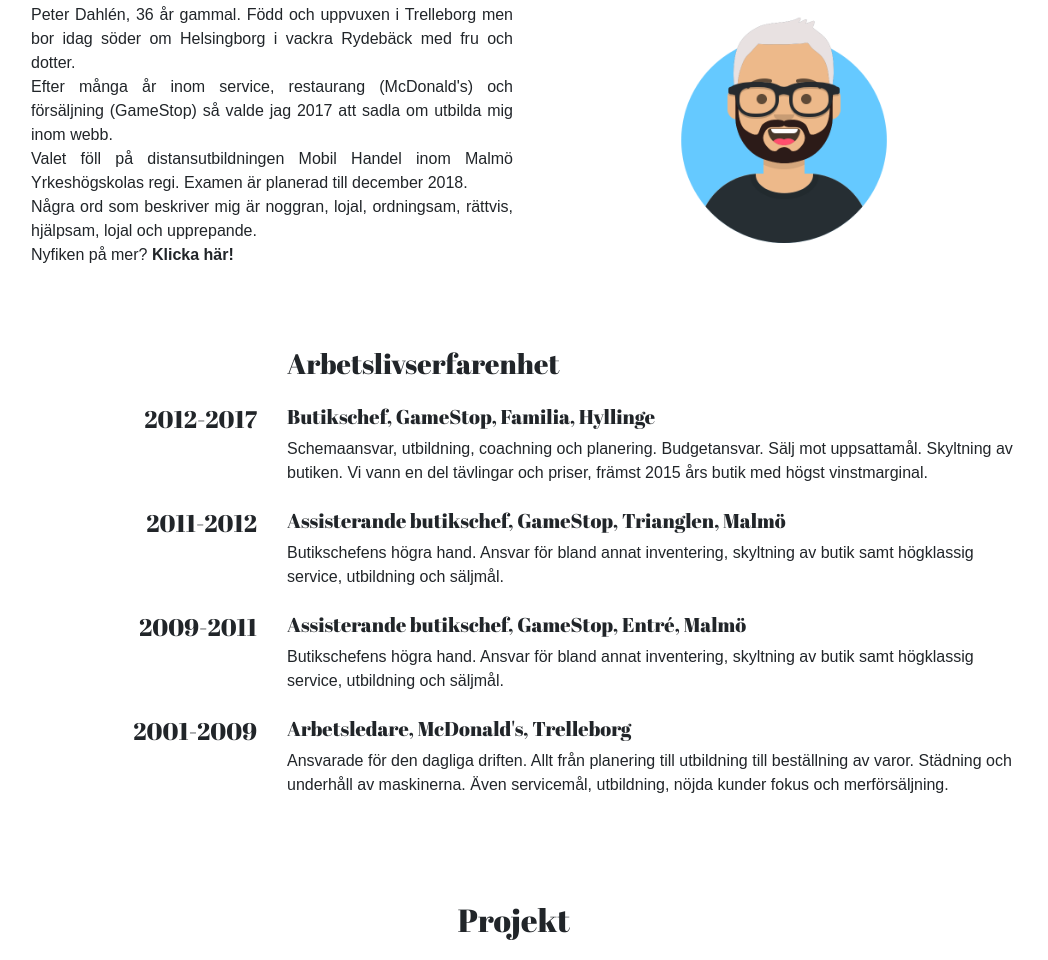
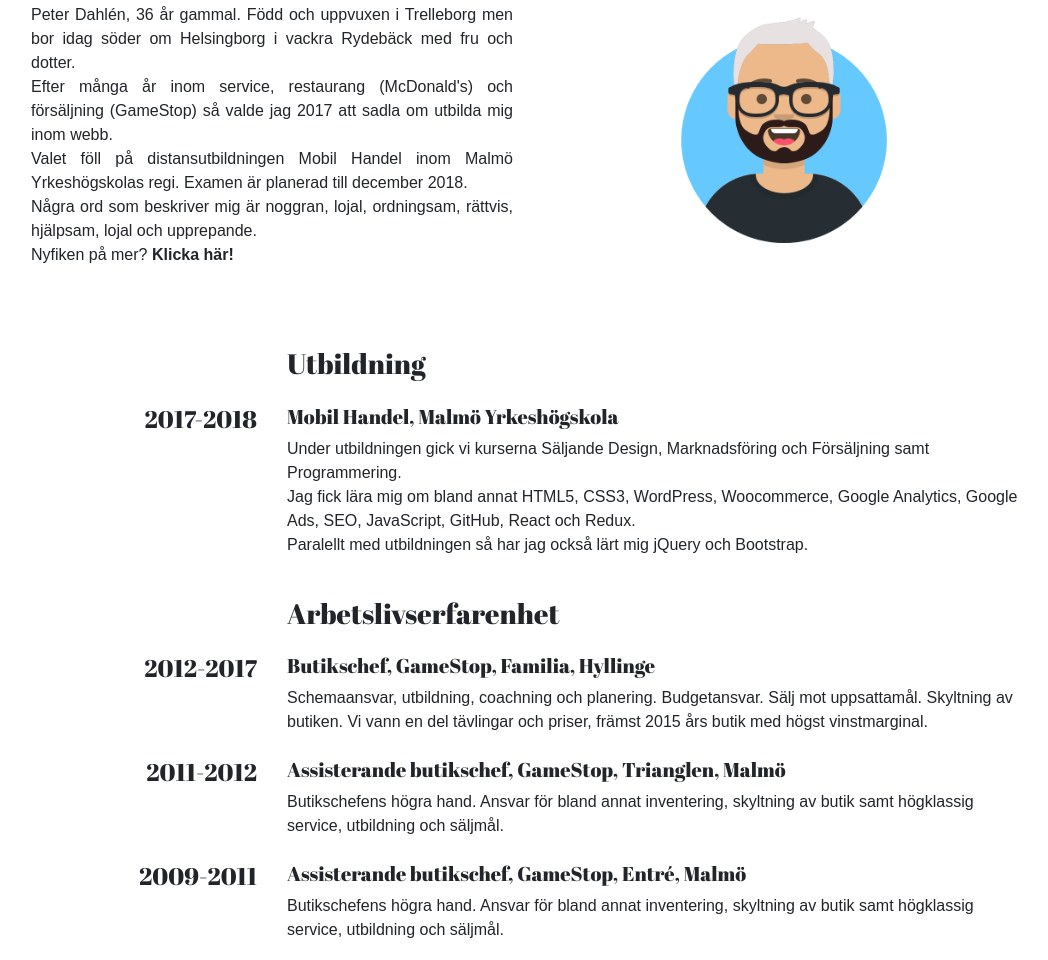
Before and after one commit to peterdahlen/portfolio, a plain HTML site: page index.html in a window 1280 px wide. Shown: the part 1118-2078 px from the top of the page, without its empty margins (112-1160 px from the left). Drawn offline with nearby package versions, Linux system fonts and the light colour scheme; a web font is replaced by a local one.

Commit message:
Add files via upload

```diff
--- a/index.html
+++ b/index.html
@@ -111,6 +111,25 @@
             </div>
         </div> <!--Row-->
     </div> <!--Container / About-->
+
+    <div class="container work" id="school">
+        <div class="row">
+            <div class="offset-md-3 col-md-9 mb-3 mt-3">
+                <h3>Utbildning</h3>
+            </div>
+        </div> <!--Row-->
+        <div class="row">
+            <div class="col-md-3 text-md-right mb-md-4">
+                <h4>2017-2018</h4>
+            </div>
+            <div class="col-md-9 mb-4">
+                <h5>Mobil Handel, Malmö Yrkeshögskola</h5>
+                Under utbildningen gick vi kurserna Säljande Design, Marknadsföring och Försäljning samt Programmering. <br>
+                Jag fick lära mig om bland annat HTML5, CSS3, WordPress, Woocommerce, Google Analytics, Google Ads, SEO, JavaScript, GitHub, React och Redux. <br>
+                Paralellt med utbildningen så har jag också lärt mig jQuery och Bootstrap.
+            </div>
+        </div>
+    </div>
 
     <div class="container work" id="work">
         <div class="row">
@@ -226,7 +245,7 @@
         <div class="row">
             <div class="col-md-7 mb-5">
                 <h4>BRF Havsbrisen, Rydebäck</h4>
-                <p>Nystartad bostadsrättsföring i Rydebäck söder om Helsingborg frågar i ett nyhetsbrev sina medlemmar om det finns någon webbkunskap i föreningen. Jag ser ett perfekt tillfälle att utöka portfolion och samtidigt känna på hur det är att jobba mot kund som frontend-webbutvecklare.<br>
+                <p>Nystartad bostadsrättsföring i Rydebäck söder om Helsingborg frågar i ett nyhetsbrev sina medlemmar om det finns någon webbkunskap i föreningen. Jag ser ett perfekt tillfälle att utöka portfolion och samtidigt känna på hur det är att jobba mot kund som fronend-webbutvecklare.<br>
                 Informationssida för meddlemmar i föreningen med kontaktuppgifter till styrelsen, stadgar i PDF format och årsredovisningar. <br>
                 Eftersom vi precis gjort en React-app i skolan så väljer jag React även i detta projekt. Lägger till react-bootstrap och react-router-dom.<br>
                 I skrivande stund är den inte 100% klar. Den ligger som "beta" och saknar den slutgiltiga texten. All funktionalitet är dock klar och fullt fungerande.</p>
@@ -273,7 +292,7 @@
                     <h5 class="gmail"><a href="mailto:peterjandahlen@gmail.com"><i id="gmail" class="fas fa-at"></i> peterjandahlen@gmail.com</a></h5>
                     <h5><a href="tel:0702047855"><i class="fas fa-phone"></i> 0702-047855</a></h5>
                 </div>
-                <div class="col-12 col-md-6 text-md-right text-xs-center mt-5 mb-5">
+                <div class="col-12 col-md-6 text-md-right text-xs-center mt-5 mb-5 right">
                     <h6 class="instagram"><a href="https://www.instagram.com/petergiggs/" target="_blank">Instagram <i id="instagram" class="fab fa-instagram"></i></a></h6>
                     <h6 class="twitter"><a href="https://twitter.com/PeterGiggs" target="_blank">Twitter <i id="twitter" class="fab fa-twitter"></i></a></h6>
                     <h6 class="github"><a href="https://github.com/peterdahlen" target="_blank">GitHub <i id="github" class="fab fa-github"></i></a></h6>
```
